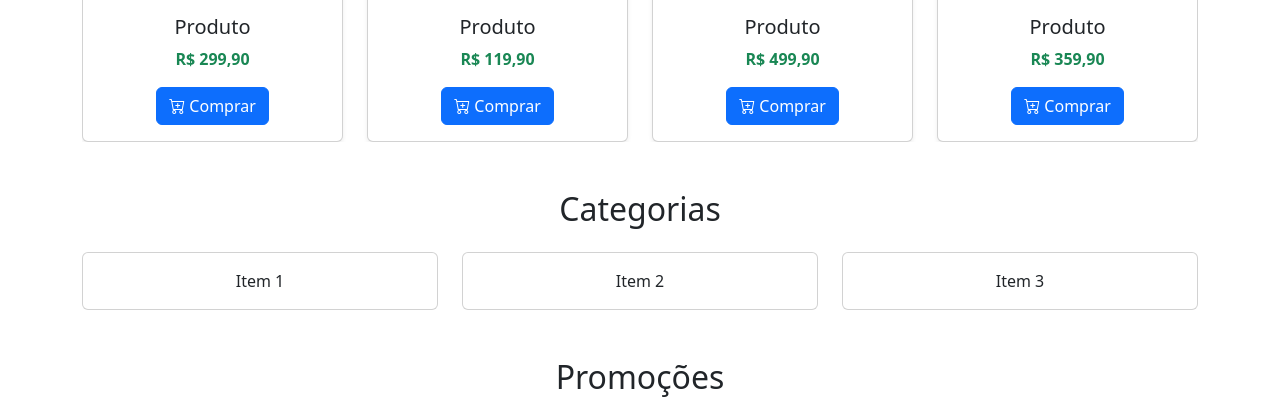
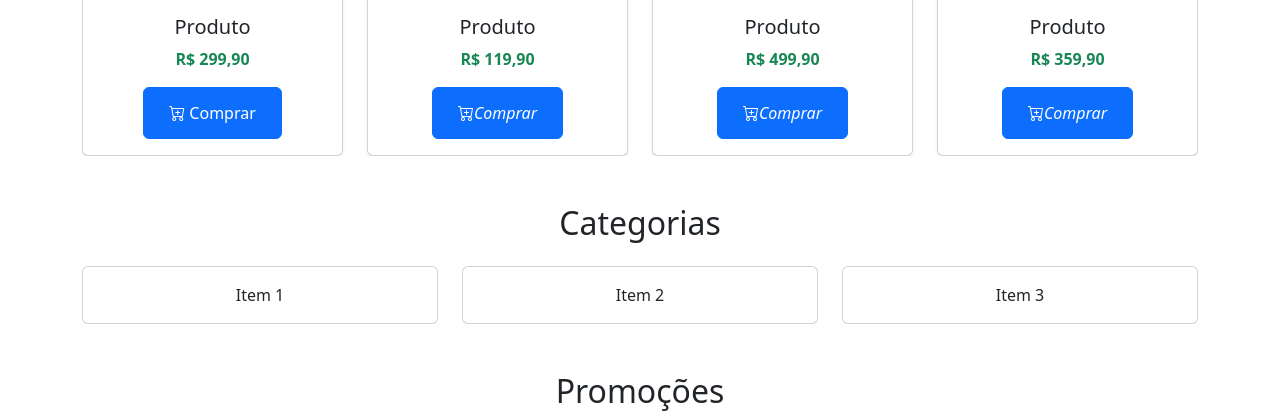
Before and after one commit to ErikCarvalho1/ZentralHead, a PHP site: page / in a window 1280 px wide. Shown: the part 1284-1704 px from the top of the page. Run offline with PHP 8.4, Linux system fonts and the light colour scheme; some libraries are stand-ins or nearby versions.

Commit message:
teste nic

```diff
--- a/php/clientes/produtos-destaques.php
+++ b/php/clientes/produtos-destaques.php
@@ -1,4 +1,4 @@
-    <section class="my-5">
+<section class="my-5">
         <h2 class="text-center mb-4">Produtos em Destaque</h2>
 
         <div
@@ -13,7 +13,7 @@
                 <!-- CARD 1 -->
                 <div class="col">
                   <div class="card h-100 shadow-sm">
-                    <img
+                     <img
                       src="../../images/produto1.jpg"
                       class="card-img-top"
                       alt="Produto 1"
@@ -22,7 +22,9 @@
                       <h5 class="card-title">Produto</h5>
                       <p class="fw-bold text-success">R$ 299,90</p>
                       <button class="btn btn-primary">
+                      <a class="btn btn-primary" href="pagina.php">
                         <i class="bi bi-cart-plus"></i> Comprar
+                      </a>
                       </button>
                     </div>
                   </div>
@@ -39,7 +41,9 @@
                       <h5 class="card-title">Produto</h5>
                       <p class="fw-bold text-success">R$ 119,90</p>
                       <button class="btn btn-primary">
-                        <i class="bi bi-cart-plus"></i> Comprar
+                        <a class="btn btn-primary" href="pagina.php">
+                          <i class="bi bi-cart-plus">Comprar</i>
+                        </a>
                       </button>
                     </div>
                   </div>
@@ -56,7 +60,9 @@
                       <h5 class="card-title">Produto</h5>
                       <p class="fw-bold text-success">R$ 499,90</p>
                       <button class="btn btn-primary">
-                        <i class="bi bi-cart-plus"></i> Comprar
+                      <a class="btn btn-primary" href="pagina.php">
+                          <i class="bi bi-cart-plus">Comprar</i>
+                        </a>
                       </button>
                     </div>
                   </div>
@@ -73,7 +79,9 @@
                       <h5 class="card-title">Produto</h5>
                       <p class="fw-bold text-success">R$ 359,90</p>
                       <button class="btn btn-primary">
-                        <i class="bi bi-cart-plus"></i> Comprar
+                      <a class="btn btn-primary" href="pagina.php">
+                          <i class="bi bi-cart-plus">Comprar</i>
+                        </a>
                       </button>
                     </div>
                   </div>
@@ -96,7 +104,9 @@
                       <h5 class="card-title">Produto</h5>
                       <p class="fw-bold text-success">R$ 249,90</p>
                       <button class="btn btn-primary">
-                        <i class="bi bi-cart-plus"></i> Comprar
+                      <a class="btn btn-primary" href="pagina.php">
+                          <i class="bi bi-cart-plus">Comprar</i>
+                        </a>
                       </button>
                     </div>
                   </div>
@@ -113,7 +123,9 @@
                       <h5 class="card-title">Produto</h5>
                       <p class="fw-bold text-success">R$ 699,90</p>
                       <button class="btn btn-primary">
-                        <i class="bi bi-cart-plus"></i> Comprar
+                      <a class="btn btn-primary" href="pagina.php">
+                          <i class="bi bi-cart-plus">Comprar</i>
+                        </a>
                       </button>
                     </div>
                   </div>
@@ -130,7 +142,9 @@
                       <h5 class="card-title">Produto</h5>
                       <p class="fw-bold text-success">R$ 199,90</p>
                       <button class="btn btn-primary">
-                        <i class="bi bi-cart-plus"></i> Comprar
+                      <a class="btn btn-primary" href="pagina.php">
+                          <i class="bi bi-cart-plus">Comprar</i>
+                        </a>
                       </button>
                     </div>
                   </div>
@@ -147,7 +161,9 @@
                       <h5 class="card-title">Produto</h5>
                       <p class="fw-bold text-success">R$ 899,90</p>
                       <button class="btn btn-primary">
-                        <i class="bi bi-cart-plus"></i> Comprar
+                      <a class="btn btn-primary " href="pagina.php">
+                          <i class="bi bi-cart-plus">Comprar</i>
+                        </a>
                       </button>
                     </div>
                   </div>
```
